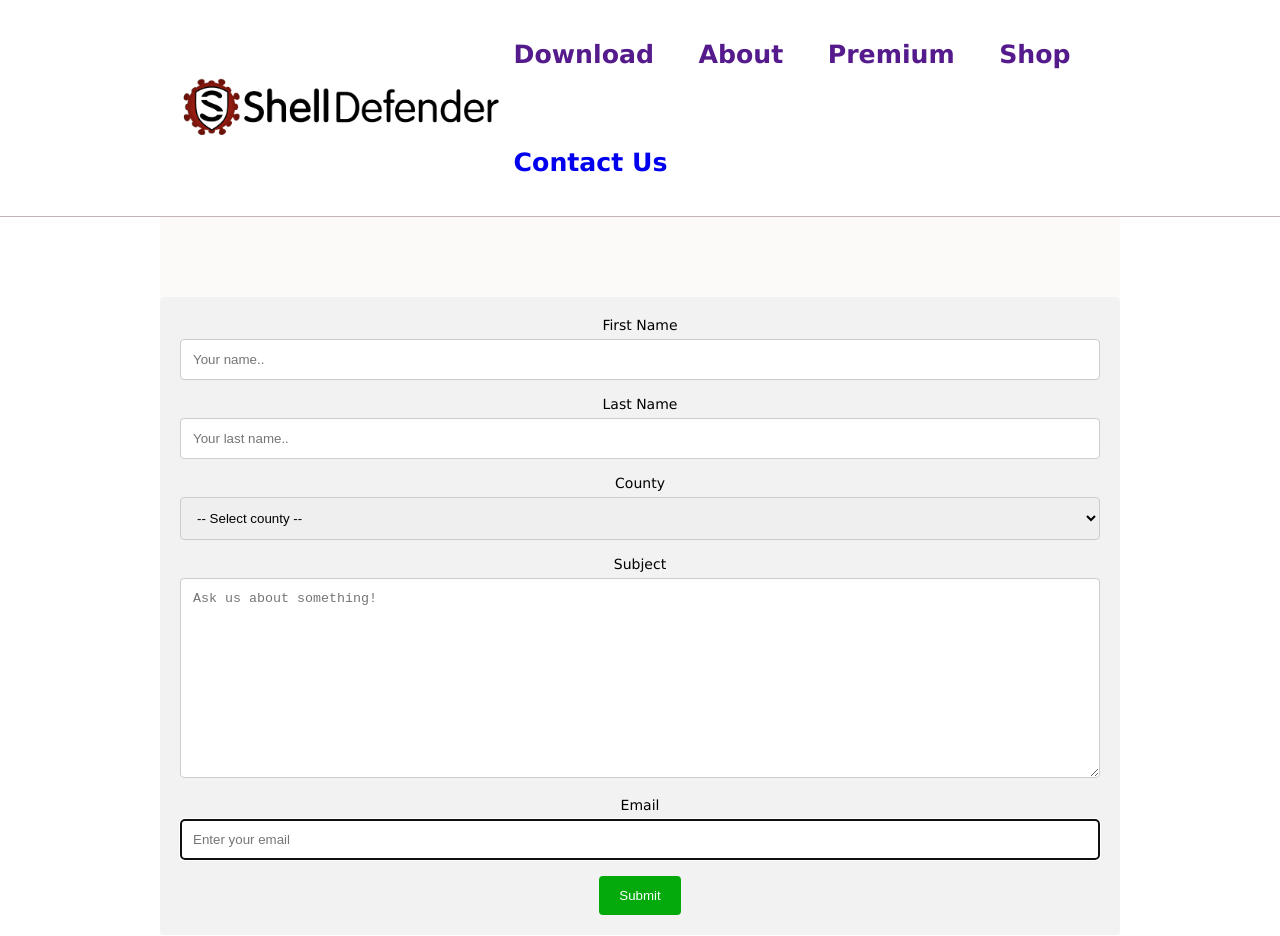
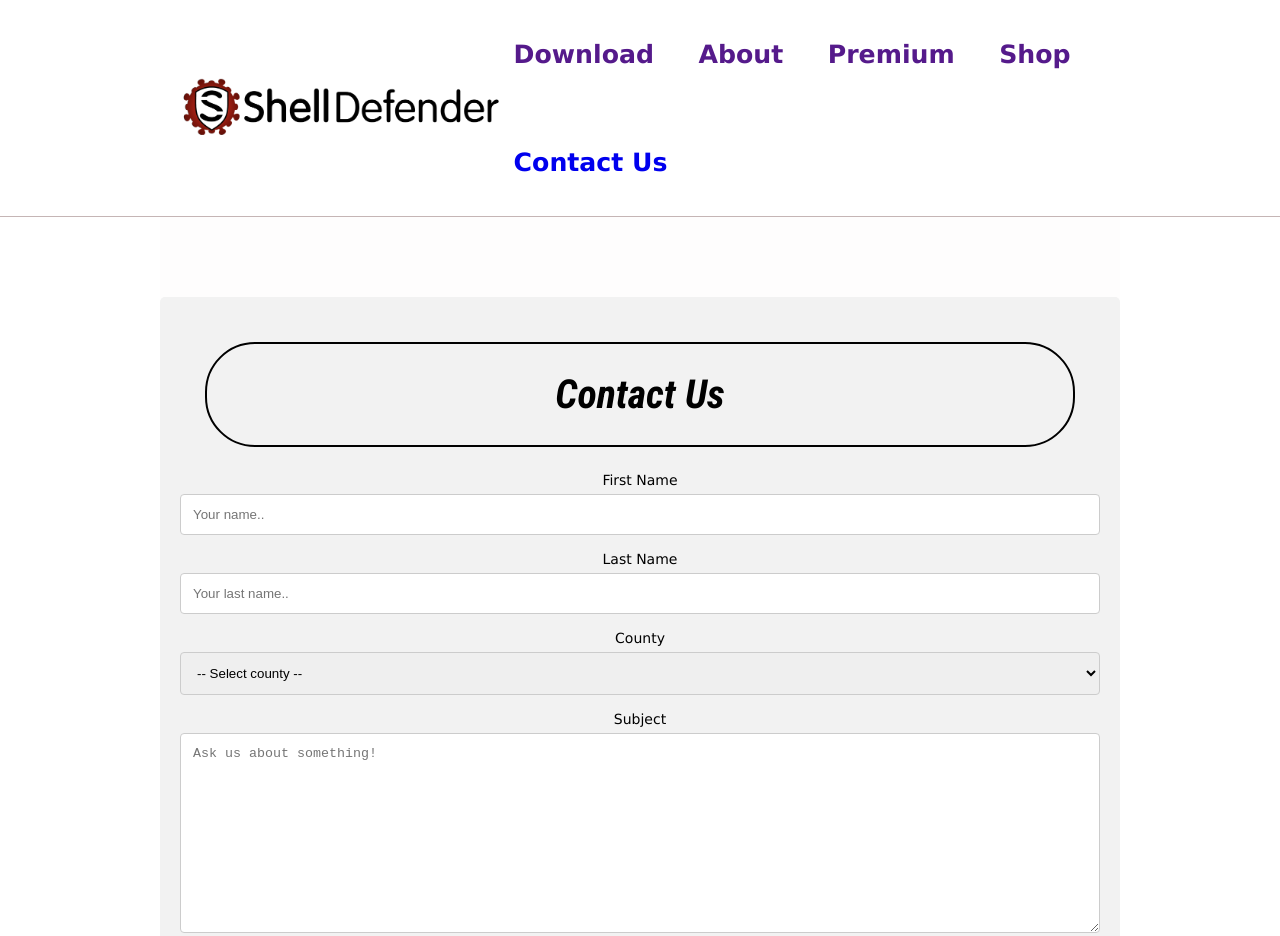
Before and after one commit to G00361784/Antivirus, a plain HTML site: page contactus.html in a window 1280 px wide. Shown: the top 936 px of the page. Drawn offline with Linux system fonts and the light colour scheme.

Commit message:
modified:   Styles/contactus.css 	modified:   Styles/main.css 	modified:   contactus.html

```diff
--- a/Styles/contactus.css
+++ b/Styles/contactus.css
@@ -45,3 +45,12 @@ input[type=text], select, textarea {
     margin-bottom: 16px;
     resize: vertical;
   }
+
+.contactustext {
+  border: 2px solid;
+  border-radius: 50px;
+  margin: 25px;
+  text-align: center;
+  font-size: 20px;
+  font-family: 'Roboto Condensed', sans-serif;
+}
--- a/Styles/main.css
+++ b/Styles/main.css
@@ -54,7 +54,7 @@ li:hover {
 }
 
 .main-body {
-    background-color: rgba(245, 237, 237, 0.350);
+    background-color: rgba(245, 237, 237, 0.1);
     text-align: left;
     width: 75%;
     margin:auto;
@@ -74,7 +74,7 @@ li:hover {
 }
 
 .center-body {
-    background-color: rgba(245, 237, 237, 0.350);
+    background-color: rgba(245, 237, 237, 0.1);
     text-align: left;
     width: 75%;
     margin:auto;
@@ -104,7 +104,7 @@ li:hover {
     display: list-item;
     list-style-type: square;
     list-style-position: inside;
-    padding-left: 10px;
+    padding-left: 55px;
 }
 
 .frontprotection {
@@ -114,10 +114,9 @@ li:hover {
 }
 
 .download {
-    width: 100%;
     height: auto;
     padding-top: 75px;
-    padding-left: 50px;
+    padding-left: 70px;
 }
 
 
--- a/contactus.html
+++ b/contactus.html
@@ -30,6 +30,15 @@
   <div class="main-body">
     <div class="body-center">
       <div class="container">
+
+
+      <div class="contactustext">
+          <h1>Contact Us</h1>
+      </div>
+
+
+
+
         <form class="form" action="action_page.php">
 
           <label for="fname">First Name</label>
```
